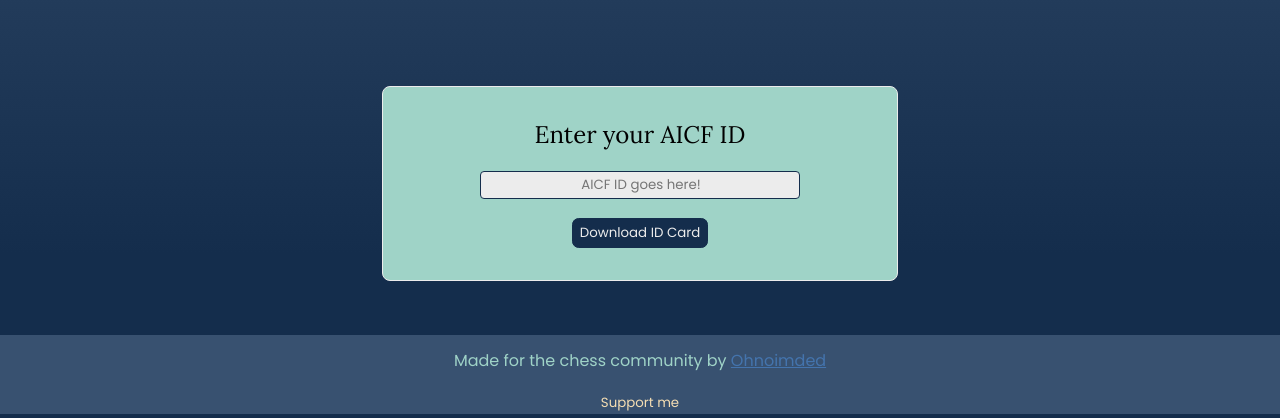
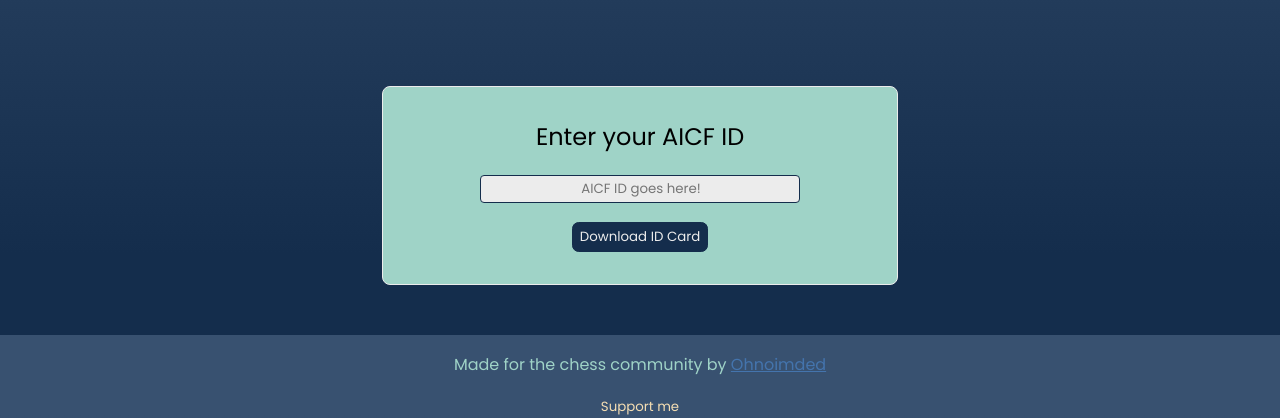
Before and after one commit to Ohnoimded/AICF-ID-Card-generator, a Flask app: page / in a window 1280 px wide. Shown: the part 465-883 px from the top of the page. Run offline with Flask 2, Linux system fonts and the light colour scheme.

Commit message:
Updated font

```diff
--- a/static/css/styles.css
+++ b/static/css/styles.css
@@ -132,7 +132,6 @@
 }
 
 .form label {
-    font-family: 'Lora', serif;
     font-size: x-large;
     text-align: center;
 }
```
